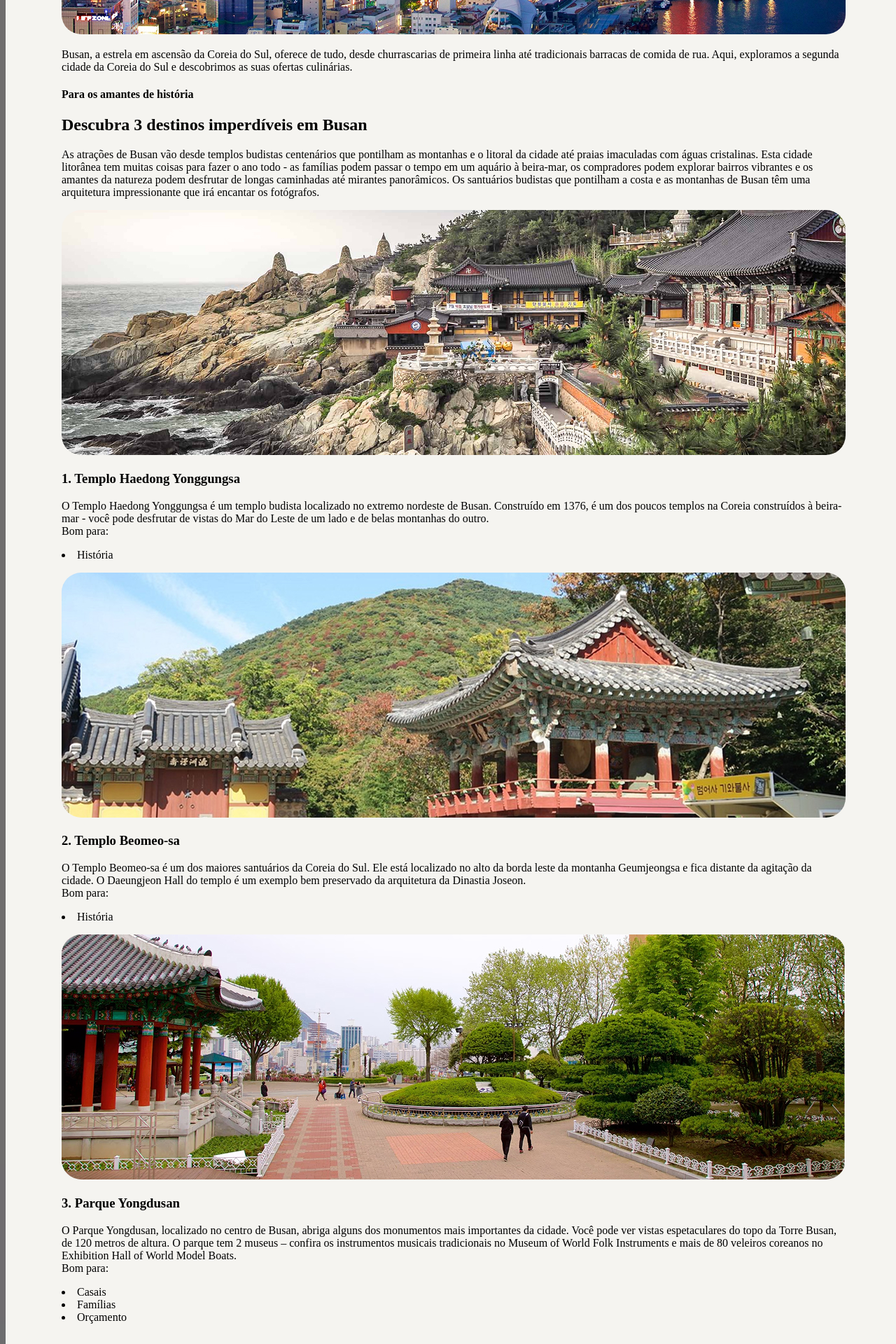
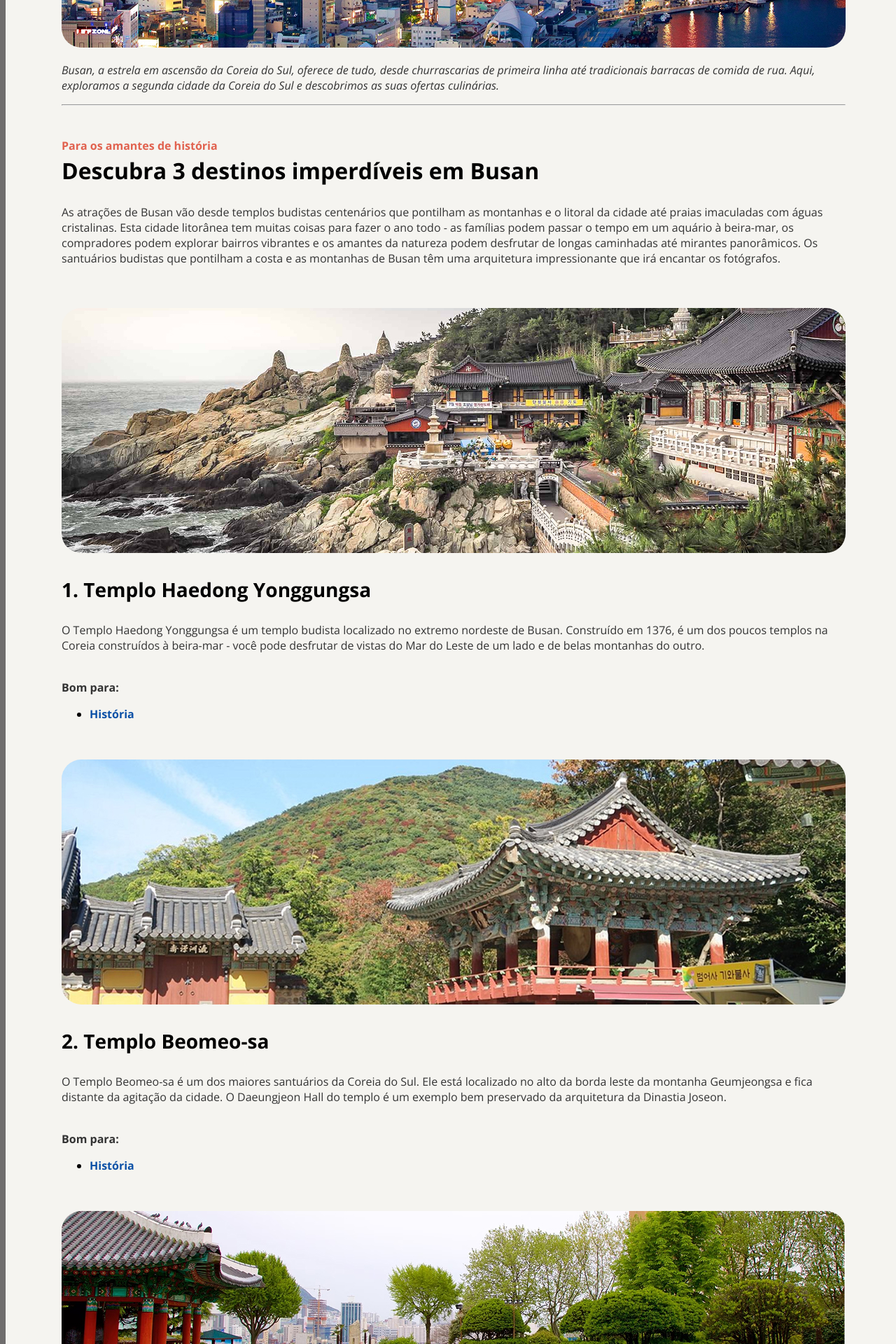
Before and after one commit to FelpsThePru/projeto-pagina-turismo, a plain HTML site: page index.html in a window 1280 px wide. Shown: the part 880-2800 px from the top of the page at 70% size. Drawn offline with nearby package versions, Linux system fonts and the light colour scheme.

Commit message:
Parte 3. Quase finalizando

```diff
--- a/index.html
+++ b/index.html
@@ -1,6 +1,11 @@
 <!DOCTYPE html>
 <html lang="pt-br">
 <head>
+
+  <link rel="preconnect" href="https://fonts.googleapis.com">
+  <link rel="preconnect" href="https://fonts.gstatic.com" crossorigin>
+  <link href="https://fonts.googleapis.com/css2?family=Open+Sans:ital,wght@0,300..800;1,300..800&display=swap" rel="stylesheet">
+
   <meta charset="UTF-8">
   <meta name="viewport" content="width=device-width, initial-scale=1.0">
   <title>Página de Turismo</title>
@@ -11,26 +16,29 @@
   <div id="page">
     <main>
       <section id="titlepage">
-        <p>
+        <p class="headline">
           Sua próxima viagem:
         </p>
         <h1>Conheça Busan</h1>
       </section>
       <section id="description&image">
             <img src="assets/fotocoreia.jpg" alt="Foto Coreia do Sul">
-            <p>
+            <p class="subtitle">
               Busan, a estrela em ascensão da Coreia do Sul, oferece de tudo, desde churrascarias de primeira linha até tradicionais barracas de comida de rua. Aqui, exploramos a segunda cidade da Coreia do Sul e descobrimos as suas ofertas culinárias.
             </p>
       </section>
       <section id="contentlist">
-        <!-- DIVISOR -->
+        <hr class="divisor">
         <section id="titlelist">
           <section id="title">
-            <h1>Para os amantes de história</h1>
+            <br>
+            <p class="headline">
+              Para os amantes de história
+            </p>
             <h2>Descubra 3 destinos imperdíveis em Busan</h2>
           </section>
           <p>
-            As atrações de Busan vão desde templos budistas centenários que pontilham as montanhas e o litoral da cidade até praias imaculadas com águas cristalinas. Esta cidade litorânea tem muitas coisas para fazer o ano todo - as famílias podem passar o tempo em um aquário à beira-mar, os compradores podem explorar bairros vibrantes e os amantes da natureza podem desfrutar de longas caminhadas até mirantes panorâmicos. Os santuários budistas que pontilham a costa e as montanhas de Busan têm uma arquitetura impressionante que irá encantar os fotógrafos.
+            As atrações de Busan vão desde templos budistas centenários que pontilham as montanhas e o litoral da cidade até praias imaculadas com águas cristalinas. Esta cidade litorânea tem muitas coisas para fazer o ano todo - as famílias podem passar o tempo em um aquário à beira-mar, os compradores podem explorar bairros vibrantes e os amantes da natureza podem desfrutar de longas caminhadas até mirantes panorâmicos. Os santuários budistas que pontilham a costa e as montanhas de Busan têm uma arquitetura impressionante que irá encantar os fotógrafos. <br><br><br>
           </p>
         </section>
         <section id="list">
@@ -39,9 +47,15 @@
             <section id="contentcard1">
               <h3>1. Templo Haedong Yonggungsa</h3>
               <p>
-                O Templo Haedong Yonggungsa é um templo budista localizado no extremo nordeste de Busan. Construído em 1376, é um dos poucos templos na Coreia construídos à beira-mar - você pode desfrutar de vistas do Mar do Leste de um lado e de belas montanhas do outro. <br>
-                Bom para: <br>
-                <li>História</li>
+                O Templo Haedong Yonggungsa é um templo budista localizado no extremo nordeste de Busan. Construído em 1376, é um dos poucos templos na Coreia construídos à beira-mar - você pode desfrutar de vistas do Mar do Leste de um lado e de belas montanhas do outro. <br><br>
+              </p>
+              <p class="bom-para">
+                Bom para:
+                <ul class="lista-azul">
+                  <li>História</li>
+                </ul>
+                <br>
+
               </p>
             </section>
           </section>
@@ -50,9 +64,14 @@
             <section id="contentcard2">
               <h3>2. Templo Beomeo-sa</h3>
               <p>
-                O Templo Beomeo-sa é um dos maiores santuários da Coreia do Sul. Ele está localizado no alto da borda leste da montanha Geumjeongsa e fica distante da agitação da cidade. O Daeungjeon Hall do templo é um exemplo bem preservado da arquitetura da Dinastia Joseon. <br>
-                Bom para: <br>
-                <li>História</li>
+                O Templo Beomeo-sa é um dos maiores santuários da Coreia do Sul. Ele está localizado no alto da borda leste da montanha Geumjeongsa e fica distante da agitação da cidade. O Daeungjeon Hall do templo é um exemplo bem preservado da arquitetura da Dinastia Joseon. <br><br>
+              </p>
+                <p class="bom-para">
+                Bom para:
+                <ul class="lista-azul">
+                  <li>História</li>
+                </ul>
+                <br>
               </p>
             </section>
           </section>
@@ -61,16 +80,21 @@
             <section id="contentcard3">
               <h3>3. Parque Yongdusan</h3>
               <p>
-                O Parque Yongdusan, localizado no centro de Busan, abriga alguns dos monumentos mais importantes da cidade. Você pode ver vistas espetaculares do topo da Torre Busan, de 120 metros de altura. O parque tem 2 museus – confira os instrumentos musicais tradicionais no Museum of World Folk Instruments e mais de 80 veleiros coreanos no Exhibition Hall of World Model Boats. <br>
-                Bom para: <br>
-                <li>Casais</li>
-                <li>Famílias</li>
-                <li>Orçamento</li>
+                O Parque Yongdusan, localizado no centro de Busan, abriga alguns dos monumentos mais importantes da cidade. Você pode ver vistas espetaculares do topo da Torre Busan, de 120 metros de altura. O parque tem 2 museus – confira os instrumentos musicais tradicionais no Museum of World Folk Instruments e mais de 80 veleiros coreanos no Exhibition Hall of World Model Boats. <br><br>
+              </p>
+                <p class="bom-para">
+                <ul class="lista-colorida">
+                  <li>Casais</li>
+                  <li>Famílias</li>
+                  <li>Orçamento</li>
+                </ul>
+                <br>
               </p>
             </section>
           </section>
         </section>
       </section>
+      <hr class="divisor">
     </main>
   </div>
 </body>
--- a/style.css
+++ b/style.css
@@ -1,3 +1,7 @@
+:root {
+  font-family: "Open Sans", sans-serif;
+}
+
 body {
     background-image: url(assets/fundopag.jpg);
   background-size: cover;
@@ -12,6 +16,78 @@ body {
   margin: 88px auto;
 }
 
+divisor {
+  color: #D9D9D9;
+}
+
 img {
   border-radius: 28px;
 }
+
+h1 {
+  font-weight: bold;
+  font-size: 36px;
+  margin-top: 0.2rem;
+}
+
+h2 {
+  font-weight: bold;
+  font-size: 32px;
+  margin-top: 0.2rem; /* trecho para deixar mais próximo do headline*/
+}
+
+h3 {
+  font-weight: bold;
+  font-size: 28px;
+}
+
+.subtitle {
+  font-family: 'Open Sans', sans-serif;
+  font-style: italic;
+  font-size: 16px;
+}
+
+.headline {
+  color: #E1624F;
+  font-size: 16px;
+  font-weight: bold;
+  margin-bottom: 0.2rem; /* trecho para deixar mais próximo do h1 e h2*/
+}
+
+p {
+  color: #333333;
+  font-size: 16px;
+  font-weight: regular;
+}
+
+.bom-para {
+  font-weight: bold;
+}
+
+.lista-azul li::marker {
+  color: black;
+}
+
+.lista-colorida li::marker {
+  color: black;
+}
+
+.lista-azul {
+  color: #0C51A7;
+  font-weight: bold;
+}
+
+.lista-colorida li:nth-child(1) {
+  color: #591B98;
+  font-weight: bold;
+}
+
+.lista-colorida li:nth-child(2) {
+  color: #E5245E;
+  font-weight: bold;
+}
+
+.lista-colorida li:nth-child(3) {
+  color: #E95E10;
+  font-weight: bold;
+}
```
